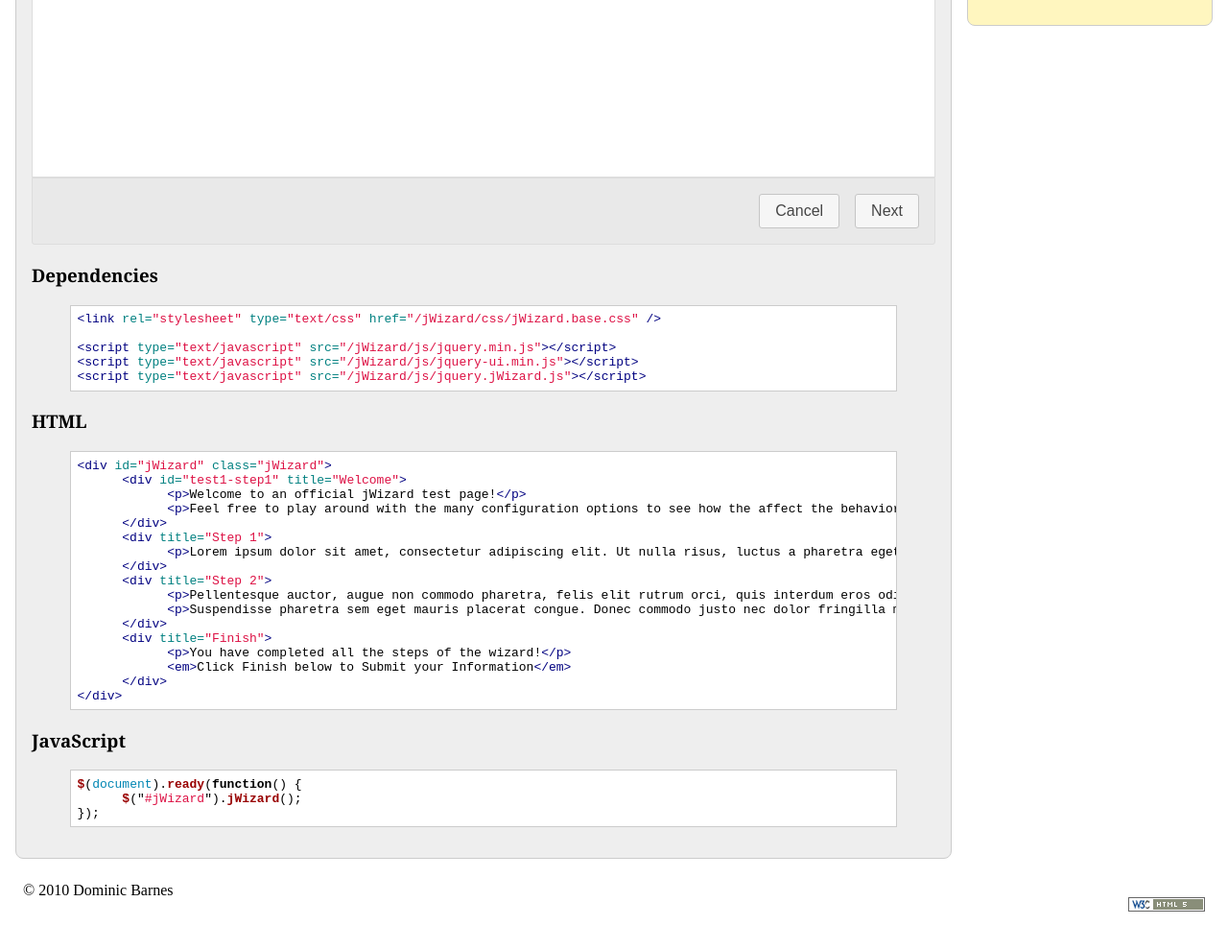
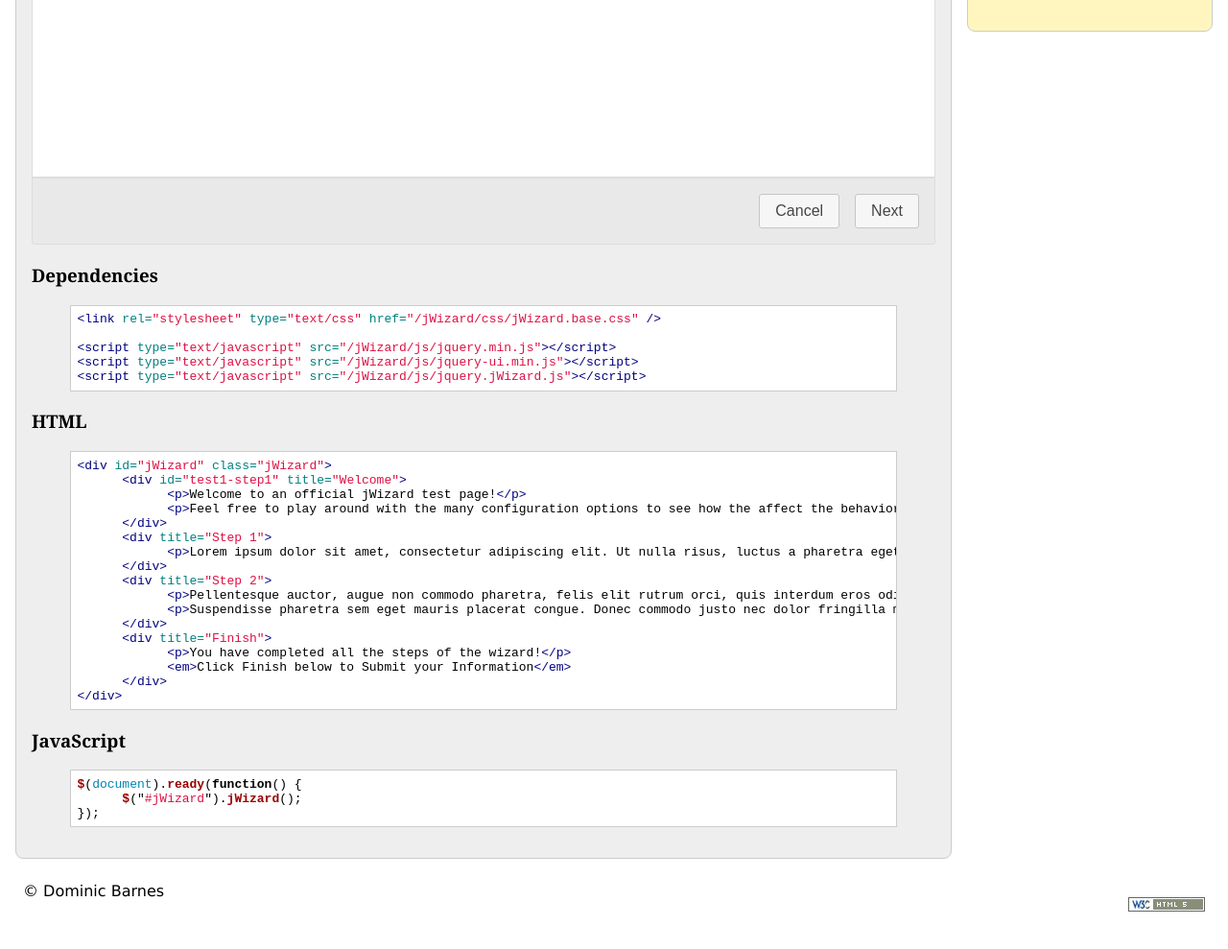
Before and after one commit to dominicbarnes/jWizard, a Jekyll site: the page built from _posts/2010-10-20-default.html, in a window 1280 px wide, cut to the strip 419-1429 px from the top of the page. Shown: the top 989 px of the strip at 96% size. Built offline with Jekyll 4.4.1, drawn with Linux system fonts in a browser that asks for light colours; nearby versions of some CDN libraries; Markdown is read by kramdown in place of the engine named in the settings.

Commit message:
minor tweaks

```diff
--- a/_layouts/default.html
+++ b/_layouts/default.html
@@ -51,11 +51,11 @@
 </section>
 
 <footer>
-	&copy; 2010 Dominic Barnes
-
 	<ul id="badges">
 		<li><a href="http://validator.w3.org/check?uri=referer"><img src="/img/w3c-html5.png" alt="Valid HTML5" title="W3C Validation passed for HTML5 (Experimental)" height="15" width="80" /></a></li>
 	</ul>
+
+	&copy; Dominic Barnes
 </footer>
 
 <!--
--- a/css/screen.css
+++ b/css/screen.css
@@ -9,7 +9,7 @@
 }
 
 body {
-	font: verdana, helvetica, arial;
+	font-family: verdana, helvetica, arial;
 	text-align: left;
 	background: #fff;
 	padding-bottom: 3em;
--- a/index.markdown
+++ b/index.markdown
@@ -6,4 +6,4 @@
 ## jWizard jQuery UI Widget
 
  * [GitHub Repository](http://github.com/dominicbarnes/jWizard)
- * [Demos](/jWizard/demos.html)
+ * [Demonstrations](/jWizard/demos.html)
```
